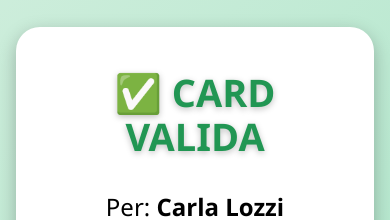
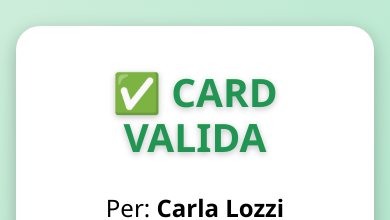
Before and after one commit to LupusPescara/LupusCard, a plain HTML site: page docs/cards/carlalozzi00006.html in a window 390 px wide. Shown: the part 218-438 px from the top of the page. Drawn offline with Linux system fonts and the light colour scheme.

Commit message:
update docs/cards/carlalozzi00006.html

```diff
--- a/docs/cards/carlalozzi00006.html
+++ b/docs/cards/carlalozzi00006.html
@@ -10,7 +10,7 @@ body{font-family:'Segoe UI',Tahoma,Verdana,sans-serif;
      min-height:100vh;display:flex;align-items:center;justify-content:center;text-align:center}
 .card{width:var(--card-w);max-width:var(--max-w);background:#fff;
       border-radius:24px;padding:44px 32px;box-shadow:0 6px 18px rgba(0,0,0,.25)}
-h1{font-size:clamp(38px,8vw,60px);margin-bottom:32px;
+h1{font-size:clamp(26px,10vw,60px);margin-bottom:32px;
     color:#219653;
     text-shadow:0 2px 6px rgba(0,0,0,.25);line-height:1.15}
 p{font-size:clamp(24px,5.5vw,34px);margin:16px 0}
```
